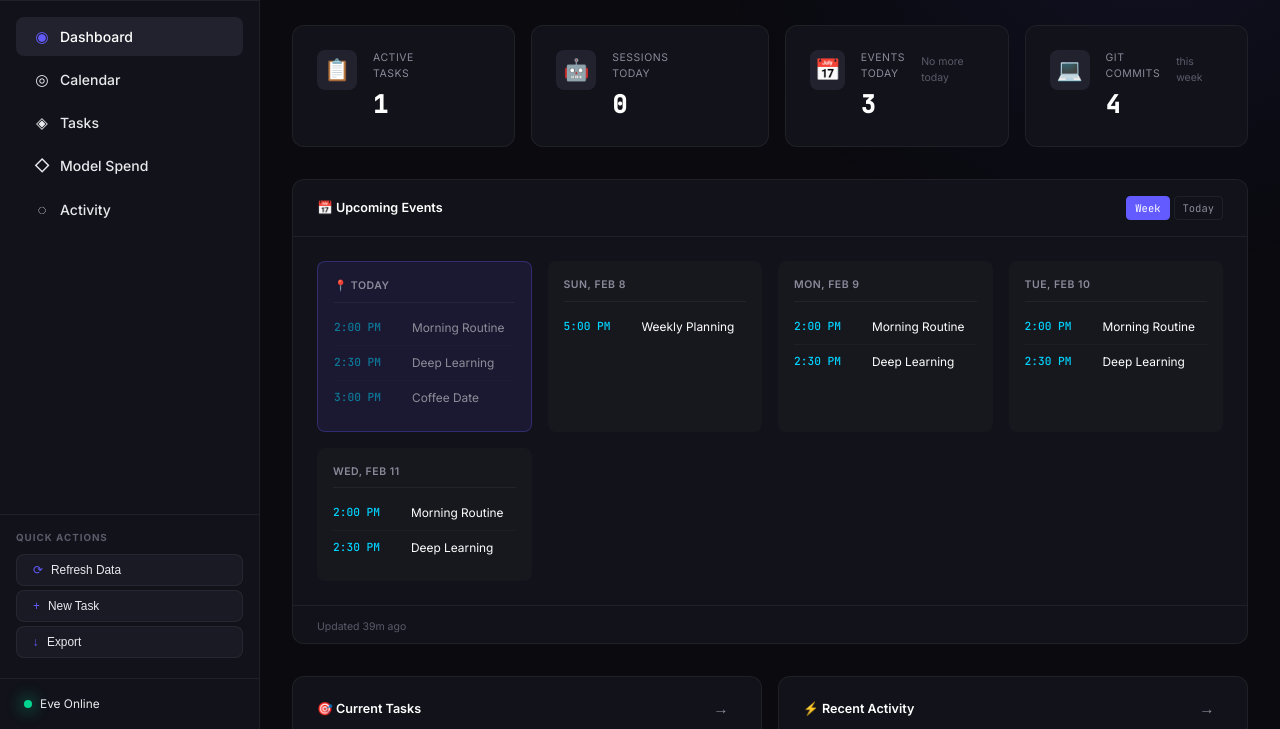
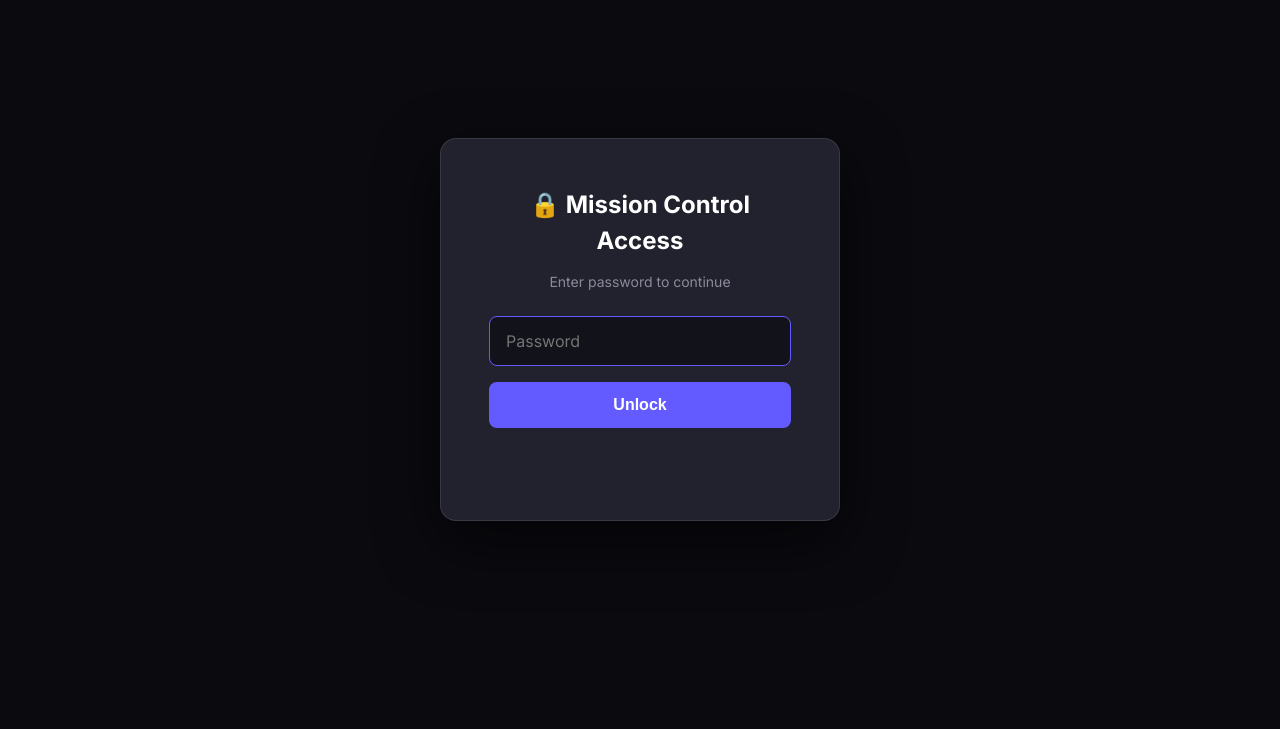
Before and after one commit to evegreenftw/mission-control, a plain HTML site: page index.html in a window 1280 px wide. Shown: the part 71-800 px from the top of the page. Drawn offline with nearby package versions, Linux system fonts and the light colour scheme.

Commit message:
Add password protection to Mission Control

```diff
--- a/index.html
+++ b/index.html
@@ -11,7 +11,18 @@
     <script src="https://cdn.jsdelivr.net/npm/chart.js@4.4.1/dist/chart.umd.min.js"></script>
 </head>
 <body>
-    <div class="app">
+    <!-- Password Protection Overlay -->
+    <div id="password-overlay" class="password-overlay">
+        <div class="password-box">
+            <h2>🔒 Mission Control Access</h2>
+            <p>Enter password to continue</p>
+            <input type="password" id="password-input" placeholder="Password" autocomplete="off">
+            <button onclick="checkPassword()">Unlock</button>
+            <p id="password-error" class="password-error"></p>
+        </div>
+    </div>
+
+    <div class="app" style="display: none;" id="main-app">
         <!-- Sidebar -->
         <aside class="sidebar">
             <div class="sidebar-header">
@@ -289,6 +300,50 @@
     <!-- Toast Notifications -->
     <div class="toast-container" id="toastContainer"></div>
 
+    <script>
+        // Password Protection
+        // To change password, update the hash below or set PASSWORD_HASH env var
+        const PASSWORD_HASH = 'EVE2026'; // Change this to your desired password
+
+        function checkPassword() {
+            const input = document.getElementById('password-input');
+            const error = document.getElementById('password-error');
+            const password = input.value;
+
+            if (password === PASSWORD_HASH) {
+                // Correct password
+                sessionStorage.setItem('mc_auth', 'true');
+                document.getElementById('password-overlay').style.display = 'none';
+                document.getElementById('main-app').style.display = 'flex';
+                error.textContent = '';
+            } else {
+                // Wrong password
+                error.textContent = 'Incorrect password';
+                input.value = '';
+                input.focus();
+            }
+        }
+
+        // Check if already authenticated in this session
+        window.addEventListener('DOMContentLoaded', function() {
+            const input = document.getElementById('password-input');
+
+            if (sessionStorage.getItem('mc_auth') === 'true') {
+                document.getElementById('password-overlay').style.display = 'none';
+                document.getElementById('main-app').style.display = 'flex';
+            } else {
+                input.focus();
+            }
+
+            // Allow Enter key to submit
+            input.addEventListener('keypress', function(e) {
+                if (e.key === 'Enter') {
+                    checkPassword();
+                }
+            });
+        });
+    </script>
+
     <script src="data.js"></script>
     <script src="app.js"></script>
 </body>
--- a/styles.css
+++ b/styles.css
@@ -1438,3 +1438,83 @@ body {
         flex-wrap: wrap;
     }
 }
+
+/* ========================================
+   Password Protection Overlay
+   ======================================== */
+.password-overlay {
+    position: fixed;
+    top: 0;
+    left: 0;
+    width: 100vw;
+    height: 100vh;
+    background: var(--bg-primary);
+    display: flex;
+    align-items: center;
+    justify-content: center;
+    z-index: 10000;
+}
+
+.password-box {
+    background: var(--bg-elevated);
+    border: 1px solid var(--border-default);
+    border-radius: 16px;
+    padding: 48px;
+    max-width: 400px;
+    width: 90%;
+    text-align: center;
+    box-shadow: 0 20px 60px rgba(0, 0, 0, 0.5);
+}
+
+.password-box h2 {
+    font-size: 24px;
+    margin: 0 0 12px 0;
+    color: var(--text-primary);
+}
+
+.password-box p {
+    color: var(--text-tertiary);
+    margin: 0 0 24px 0;
+}
+
+.password-box input {
+    width: 100%;
+    padding: 14px 16px;
+    background: var(--bg-secondary);
+    border: 1px solid var(--border-default);
+    border-radius: 8px;
+    color: var(--text-primary);
+    font-size: 16px;
+    font-family: var(--font-primary);
+    margin-bottom: 16px;
+    box-sizing: border-box;
+}
+
+.password-box input:focus {
+    outline: none;
+    border-color: var(--accent-primary);
+}
+
+.password-box button {
+    width: 100%;
+    padding: 14px 16px;
+    background: var(--accent-primary);
+    border: none;
+    border-radius: 8px;
+    color: white;
+    font-size: 16px;
+    font-weight: 600;
+    cursor: pointer;
+    transition: background 0.2s;
+}
+
+.password-box button:hover {
+    background: var(--accent-primary-hover);
+}
+
+.password-error {
+    color: #ff4757;
+    font-size: 14px;
+    margin-top: 12px;
+    min-height: 20px;
+}
```
